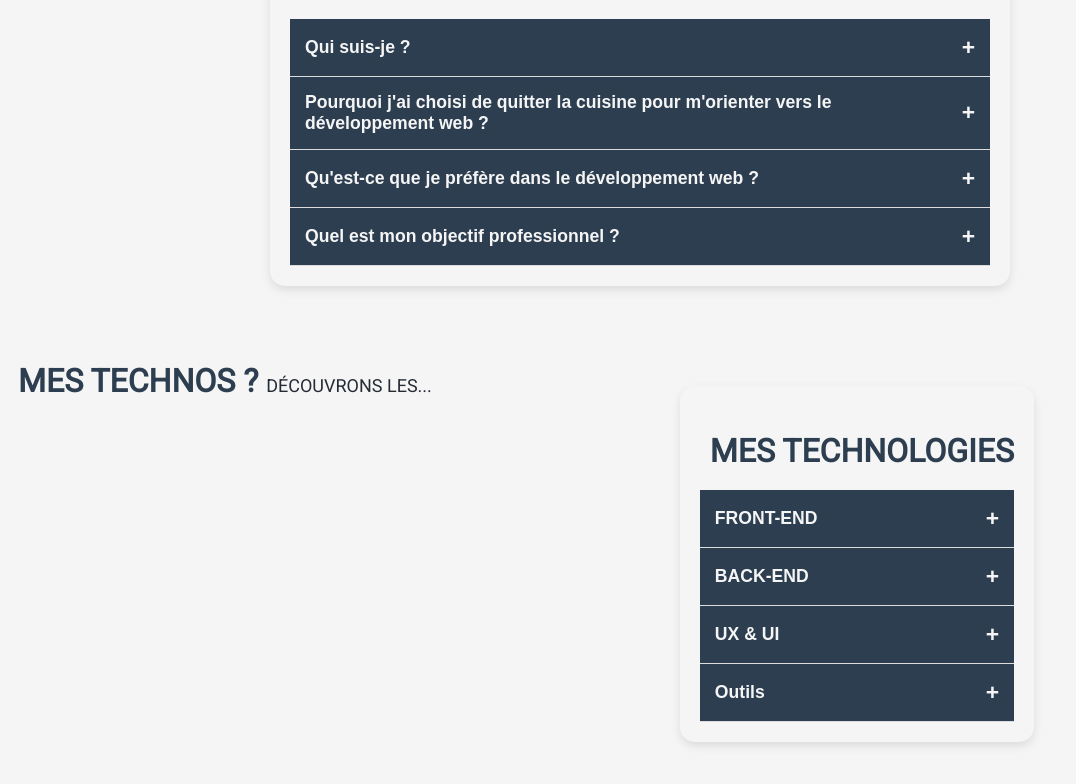
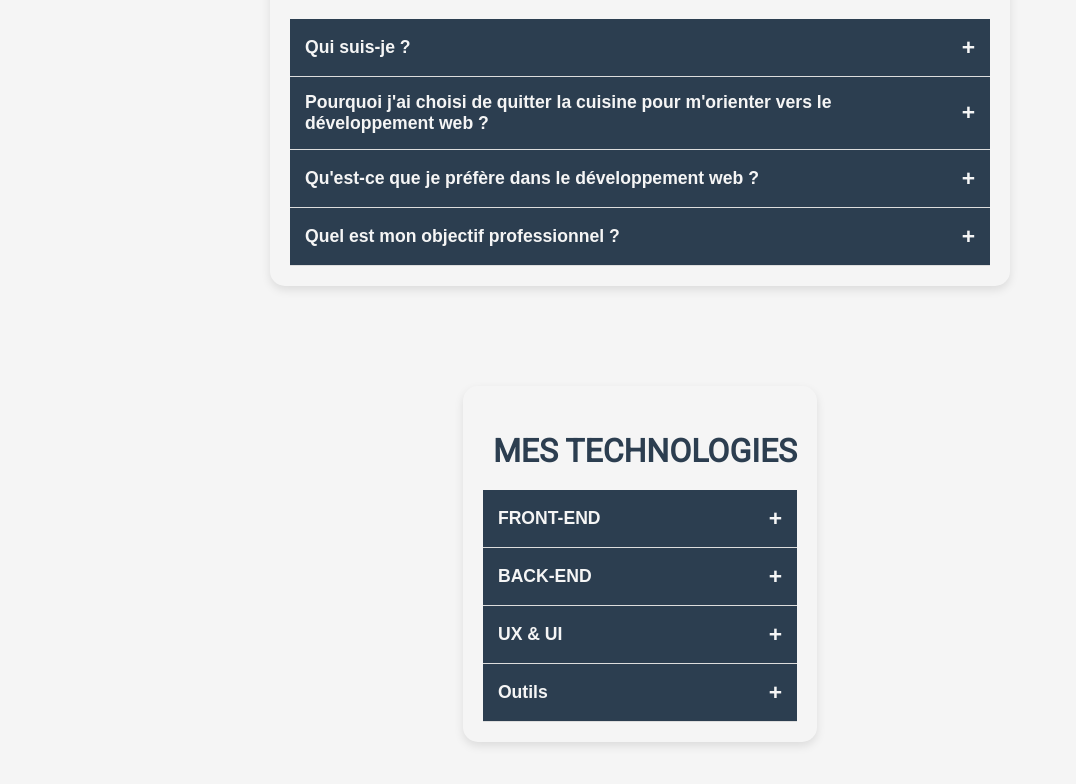
Before and after one commit to GregoryVDev/Portfolio, a React (Vite) app: page /about in a window 1280 px wide. Shown: the part 440-1224 px from the top of the page, without its empty margins (0-1076 px from the left). Built offline with nearby package versions, Linux system fonts and the light colour scheme.

Commit message:
Edited color for the paragraph in faq-answer className and removed title in skills className

```diff
--- a/src/about.css
+++ b/src/about.css
@@ -62,7 +62,7 @@
 }
 
 .faq-answer.show p {
-    color: #f5f5f5;
+    color: #252C36;
     line-height: 25px;
 }
 
--- a/src/pages/About.jsx
+++ b/src/pages/About.jsx
@@ -96,9 +96,6 @@ export const About = () => {
         </div>
       </section>
       <section className="skills">
-        <h2>
-          Mes technos ? <span className="low">Découvrons les...</span>
-        </h2>
         <SkillsIcons />
       </section>
     </div>
```
